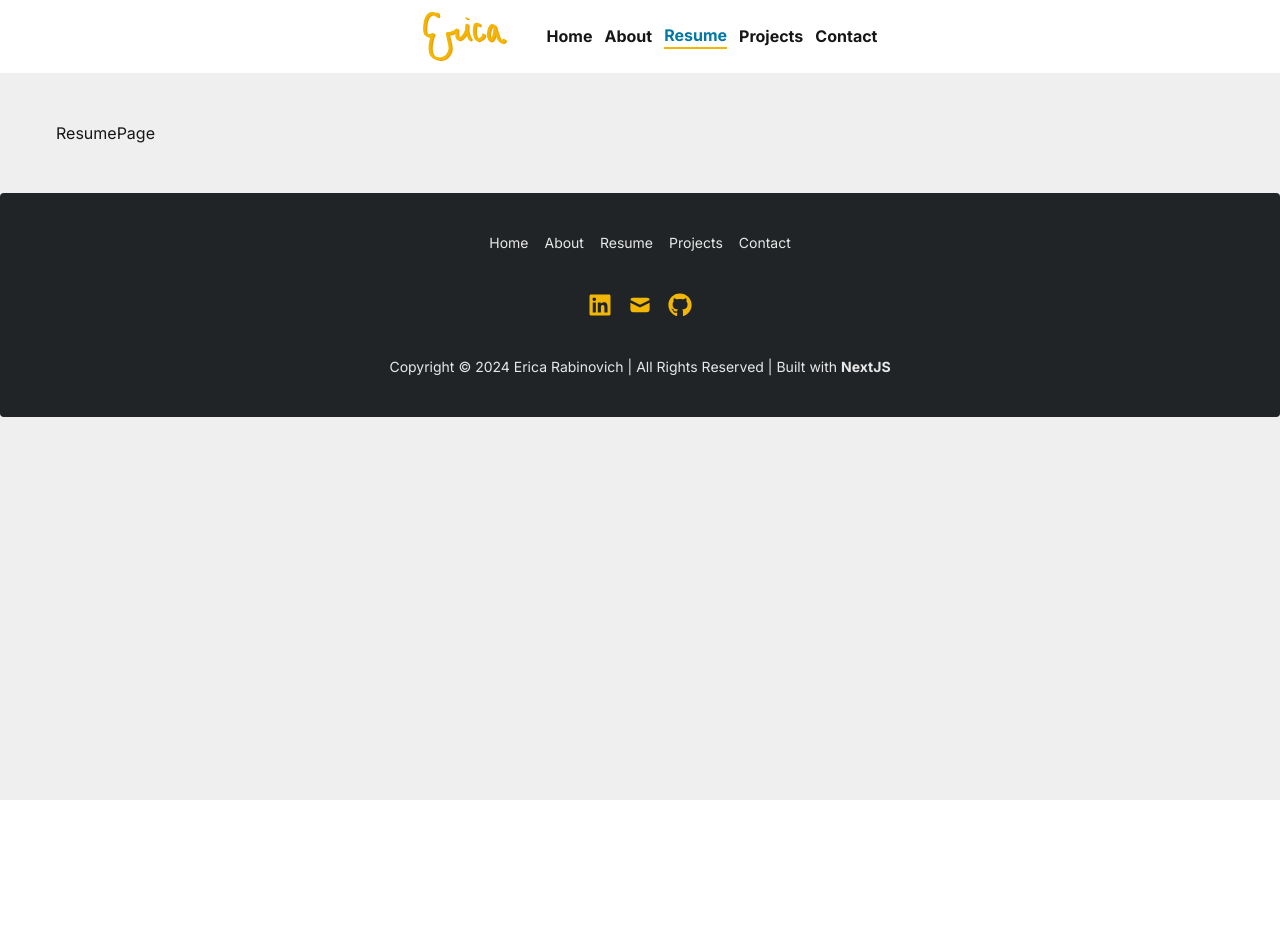
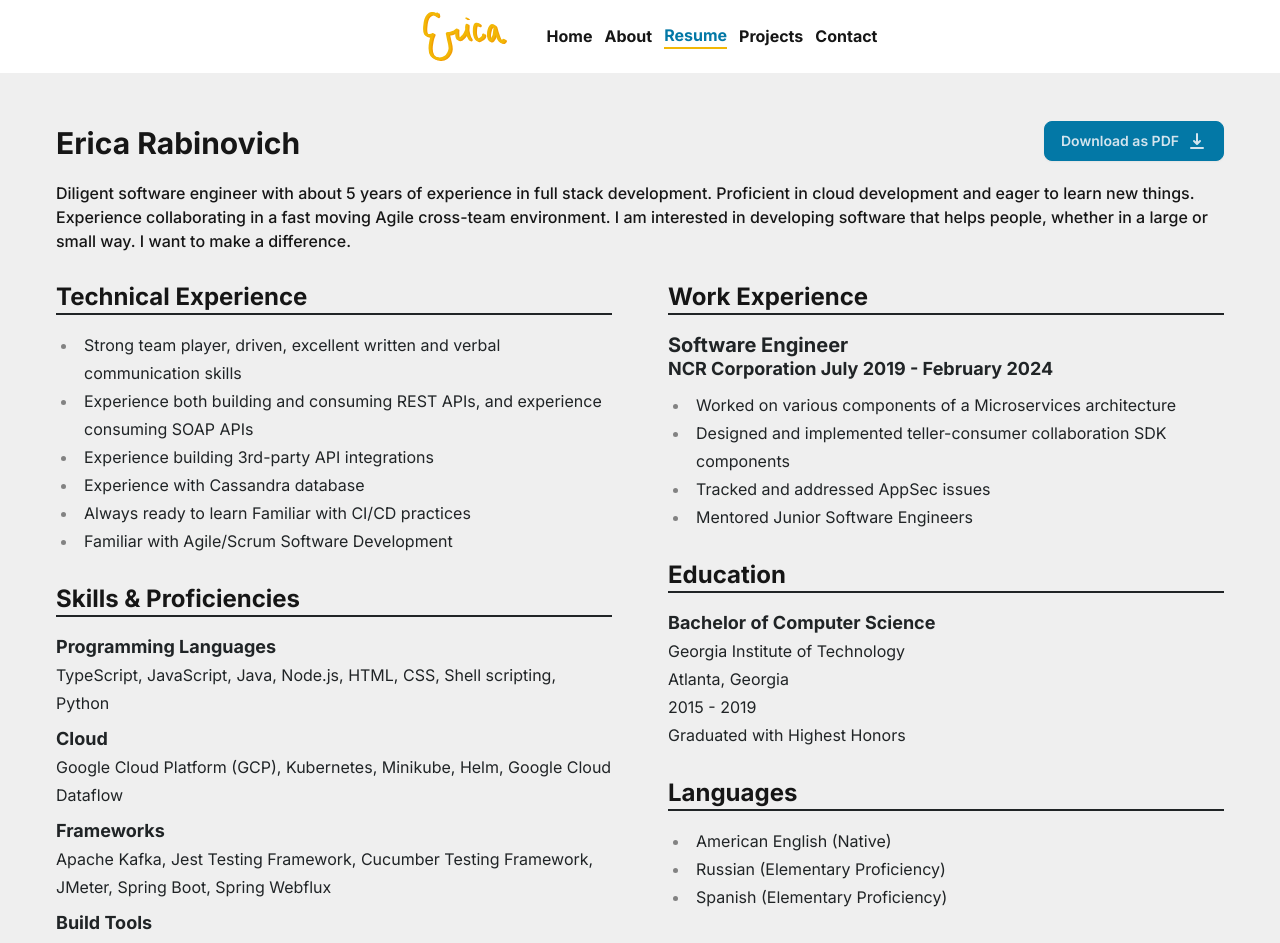
Before and after one commit to erabinovich3/personal-website, a Next.js app: page /resume in a window 1280 px wide. Shown: the top 943 px of the page. Before the commit the page ends 800 px from the top, so only its background shows below. Built offline with nearby package versions, Linux system fonts and the light colour scheme.

Commit message:
populated resume page

```diff
--- a/package.json
+++ b/package.json
@@ -20,6 +20,7 @@
         "react-icons": "^5.0.1"
     },
     "devDependencies": {
+        "@tailwindcss/typography": "^0.5.12",
         "@types/node": "^20",
         "@types/react": "^18",
         "@types/react-dom": "^18",
--- a/src/app/resume/page.tsx
+++ b/src/app/resume/page.tsx
@@ -1,12 +1,130 @@
+import ResumeSection from "@/components/resume/ResumeSection";
+import ResumeBlock from "@/components/resume/ResumeBlock";
+import WorkExpBlock from "@/components/resume/WorkExpBlock";
 import { Metadata } from "next";
 import React from "react";
+import { HiDownload } from "react-icons/hi";
 
 export const metadata: Metadata = {
     title: "Resume",
 };
 
 const ResumePage = () => {
-    return <div>ResumePage</div>;
+    return (
+        <div>
+            <div className="flex flex-col sm:flex-row gap-3 sm:gap-5 justify-between items-center sm:items-end mb-5">
+                <h1 className="text-3xl font-bold text-center">
+                    Erica Rabinovich
+                </h1>
+                <button className="btn btn-primary xs:h-10 xs:min-h-10 min-w-[150px]">
+                    Download as PDF
+                    <HiDownload className="text-xl hidden xs:block" />
+                </button>
+            </div>
+            <p className="mb-7 font-medium">
+                Diligent software engineer with about 5 years of experience in
+                full stack development. Proficient in cloud development and
+                eager to learn new things. Experience collaborating in a fast
+                moving Agile cross-team environment. I am interested in
+                developing software that helps people, whether in a large or
+                small way. I want to make a difference.
+            </p>
+            <div className="grid grid-cols-1 lg:grid-cols-2 gap-7 lg:gap-14">
+                <div className="flex flex-col gap-7">
+                    <ResumeSection title="Technical Experience">
+                        <ul>
+                            <li>
+                                Strong team player, driven, excellent written
+                                and verbal communication skills
+                            </li>
+                            <li>
+                                Experience both building and consuming REST
+                                APIs, and experience consuming SOAP APIs
+                            </li>
+                            <li>
+                                Experience building 3rd-party API integrations
+                            </li>
+                            <li>Experience with Cassandra database</li>
+                            <li>
+                                Always ready to learn Familiar with CI/CD
+                                practices
+                            </li>
+                            <li>
+                                Familiar with Agile/Scrum Software Development
+                            </li>
+                        </ul>
+                    </ResumeSection>
+                    <ResumeSection title="Skills & Proficiencies">
+                        <ResumeBlock title="Programming Languages">
+                            TypeScript, JavaScript, Java, Node.js, HTML, CSS,
+                            Shell scripting, Python
+                        </ResumeBlock>
+                        <ResumeBlock title="Cloud">
+                            Google Cloud Platform (GCP), Kubernetes, Minikube,
+                            Helm, Google Cloud Dataflow
+                        </ResumeBlock>
+                        <ResumeBlock title="Frameworks">
+                            Apache Kafka, Jest Testing Framework, Cucumber
+                            Testing Framework, JMeter, Spring Boot, Spring
+                            Webflux
+                        </ResumeBlock>
+                        <ResumeBlock title="Build Tools">
+                            Maven, Docker, Jenkins
+                        </ResumeBlock>
+                        <ResumeBlock title="Version Control">
+                            Git, GitHub, Artifactory
+                        </ResumeBlock>
+                        <ResumeBlock title="Operating System">
+                            Windows
+                        </ResumeBlock>
+                        <ResumeBlock title="Security">
+                            Sonar, AquaSec, WhiteSource (Mend), Coverity
+                        </ResumeBlock>
+                    </ResumeSection>
+                </div>
+                <div className="flex flex-col gap-7">
+                    <ResumeSection title="Work Experience">
+                        <WorkExpBlock
+                            title="Software Engineer"
+                            subtitle="NCR Corporation July 2019 - February 2024"
+                        >
+                            <ul>
+                                <li>
+                                    Worked on various components of a
+                                    Microservices architecture
+                                </li>
+                                <li>
+                                    Designed and implemented teller-consumer
+                                    collaboration SDK components
+                                </li>
+                                <li>Tracked and addressed AppSec issues</li>
+                                <li>Mentored Junior Software Engineers</li>
+                            </ul>
+                        </WorkExpBlock>
+                    </ResumeSection>
+                    <ResumeSection title="Education">
+                        <ResumeBlock title="Bachelor of Computer Science">
+                            <p className="not-prose">
+                                Georgia Institute of Technology
+                            </p>
+                            <p className="not-prose">Atlanta, Georgia</p>
+                            <p className="not-prose">2015 - 2019</p>
+                            <p className="not-prose">
+                                Graduated with Highest Honors
+                            </p>
+                        </ResumeBlock>
+                    </ResumeSection>
+                    <ResumeSection title="Languages">
+                        <ul>
+                            <li>American English (Native)</li>
+                            <li>Russian (Elementary Proficiency)</li>
+                            <li>Spanish (Elementary Proficiency)</li>
+                        </ul>
+                    </ResumeSection>
+                </div>
+            </div>
+        </div>
+    );
 };
 
 export default ResumePage;
--- a/src/components/Footer.tsx
+++ b/src/components/Footer.tsx
@@ -1,3 +1,4 @@
+import { navLinks } from "@/utils/navLinks";
 import Link from "next/link";
 import React from "react";
 import { FaGithub, FaLinkedin } from "react-icons/fa";
@@ -10,21 +11,17 @@ const Footer = () => {
     return (
         <footer className="footer footer-center p-10 bg-neutral text-base-200 rounded">
             <nav className="flex flex-row flex-wrap gap-4">
-                <Link href="/" className="link link-hover">
-                    Home
-                </Link>
-                <Link href="/about" className="link link-hover">
-                    About
-                </Link>
-                <Link href="/resume" className="link link-hover">
-                    Resume
-                </Link>
-                <Link href="projects" className="link link-hover">
-                    Projects
-                </Link>
-                <Link href="contact" className="link link-hover">
-                    Contact
-                </Link>
+                {navLinks.map((link, i) => {
+                    return (
+                        <Link
+                            href={link.path}
+                            className="link link-hover"
+                            key={i}
+                        >
+                            {link.title}
+                        </Link>
+                    );
+                })}
             </nav>
             <nav>
                 <div className="grid grid-flow-col gap-4">
@@ -33,17 +30,17 @@ const Footer = () => {
                         target="_blank"
                         rel="noreferrer"
                     >
-                        <FaLinkedin className={socialLinkStyles}></FaLinkedin>
+                        <FaLinkedin className={socialLinkStyles} />
                     </a>
                     <Link href="mailto:ericar13@live.com">
-                        <HiMail className={socialLinkStyles}></HiMail>
+                        <HiMail className={socialLinkStyles} />
                     </Link>
                     <a
-                        href="mailto:ericar13@live.com"
+                        href="https://github.com/erabinovich3"
                         target="_blank"
                         rel="noreferrer"
                     >
-                        <FaGithub className={socialLinkStyles}></FaGithub>
+                        <FaGithub className={socialLinkStyles} />
                     </a>
                 </div>
             </nav>
--- /dev/null
+++ b/src/components/NavLink.tsx
@@ -0,0 +1,25 @@
+import Link from "next/link";
+import { usePathname } from "next/navigation";
+import React from "react";
+
+interface NavLinkProps {
+    title: string;
+    path: string;
+}
+
+const NavLink = ({ title, path }: NavLinkProps) => {
+    return (
+        <Link
+            href={path}
+            className={
+                usePathname() === path
+                    ? "border-b-2 border-b-accent text-primary"
+                    : "transition ease-in-out hover:text-secondary duration-200"
+            }
+        >
+            {title}
+        </Link>
+    );
+};
+
+export default NavLink;
--- a/src/components/Navbar.tsx
+++ b/src/components/Navbar.tsx
@@ -6,62 +6,11 @@ import logo from "@/assets/name-logo-small.svg";
 import Image from "next/image";
 import { usePathname } from "next/navigation";
 import { HiMenu, HiX } from "react-icons/hi";
+import NavLink from "./NavLink";
+import { navLinks } from "@/utils/navLinks";
 
 const activeStyles = "border-b-2 border-b-accent text-primary";
 const styles = "transition ease-in-out hover:text-secondary duration-200";
-
-function useNavLinks() {
-    return (
-        <>
-            <Link
-                href="/"
-                className={
-                    usePathname() === "/" ? `${activeStyles}` : `${styles}`
-                }
-            >
-                Home
-            </Link>
-            <Link
-                href="/about"
-                className={
-                    usePathname() === "/about" ? `${activeStyles}` : `${styles}`
-                }
-            >
-                About
-            </Link>
-            <Link
-                href="/resume"
-                className={
-                    usePathname() === "/resume"
-                        ? `${activeStyles}`
-                        : `${styles}`
-                }
-            >
-                Resume
-            </Link>
-            <Link
-                href="/projects"
-                className={
-                    usePathname() === "/projects"
-                        ? `${activeStyles}`
-                        : `${styles}`
-                }
-            >
-                Projects
-            </Link>
-            <Link
-                href="/contact"
-                className={
-                    usePathname() === "/contact"
-                        ? `${activeStyles}`
-                        : `${styles}`
-                }
-            >
-                Contact
-            </Link>
-        </>
-    );
-}
 
 const Navbar = () => {
     const [isOpen, setIsOpen] = useState(false);
@@ -96,7 +45,9 @@ const Navbar = () => {
                 <div
                     className={`transition-all hidden sm:flex sm:flex-row sm:gap-3`}
                 >
-                    {useNavLinks()}
+                    {navLinks.map((link, i) => (
+                        <NavLink title={link.title} path={link.path} key={i} />
+                    ))}
                 </div>
             </div>
             {/* mobile menu */}
@@ -106,7 +57,9 @@ const Navbar = () => {
             <div
                 className={`bg-base-100 ${isOpen ? "flex flex-col justify-center items-center gap-3 pb-2" : "hidden"} sm:hidden`}
             >
-                {useNavLinks()}
+                {navLinks.map((link, i) => (
+                    <NavLink title={link.title} path={link.path} key={i} />
+                ))}
             </div>
         </>
     );
--- /dev/null
+++ b/src/components/resume/ResumeBlock.tsx
@@ -0,0 +1,17 @@
+import React from "react";
+
+interface SkillBlockProps {
+    children: React.ReactNode;
+    title: string;
+}
+
+const ResumeBlock = ({ title, children }: SkillBlockProps) => {
+    return (
+        <div>
+            <h3 className="not-prose font-bold text-lg">{title}</h3>
+            <div>{children}</div>
+        </div>
+    );
+};
+
+export default ResumeBlock;
--- /dev/null
+++ b/src/components/resume/ResumeSection.tsx
@@ -0,0 +1,21 @@
+import React from "react";
+
+interface ResumeSectionProps {
+    title: string;
+    children: React.ReactNode;
+}
+
+const ResumeSection = ({ title, children }: ResumeSectionProps) => {
+    return (
+        <div>
+            <h2 className="text-2xl font-bold border-b-2 border-neutral mb-4">
+                {title}
+            </h2>
+            <div className="flex flex-col gap-2 prose prose-li:m-0 prose-li:-mx-1 text-neutral">
+                {children}
+            </div>
+        </div>
+    );
+};
+
+export default ResumeSection;
--- /dev/null
+++ b/src/components/resume/WorkExpBlock.tsx
@@ -0,0 +1,21 @@
+import React from "react";
+
+interface WorkExpBlockProps {
+    children?: React.ReactNode;
+    title: string;
+    subtitle: string;
+}
+
+const WorkExpBlock = ({ title, subtitle, children }: WorkExpBlockProps) => {
+    return (
+        <div>
+            <h3 className="not-prose font-bold text-xl">{title}</h3>
+            <h4 className="not-prose font-bold text-lg -mt-1 mb-2">
+                {subtitle}
+            </h4>
+            <div className="prose prose-li:m-0 text-neutral">{children}</div>
+        </div>
+    );
+};
+
+export default WorkExpBlock;
--- /dev/null
+++ b/src/utils/navLinks.ts
@@ -0,0 +1,22 @@
+export const navLinks = [
+    {
+        title: "Home",
+        path: "/",
+    },
+    {
+        title: "About",
+        path: "/about",
+    },
+    {
+        title: "Resume",
+        path: "/resume",
+    },
+    {
+        title: "Projects",
+        path: "/projects",
+    },
+    {
+        title: "Contact",
+        path: "/contact",
+    },
+];
--- a/tailwind.config.ts
+++ b/tailwind.config.ts
@@ -30,6 +30,6 @@ const config: Config = {
             },
         ],
     },
-    plugins: [require("daisyui")],
+    plugins: [require("@tailwindcss/typography"), require("daisyui")],
 };
 export default config;
```
Also changed, not shown: src/lib/contentfulApi.ts (+6 -4 lines), 1 other file (tests, documents, lock files or other folders).
